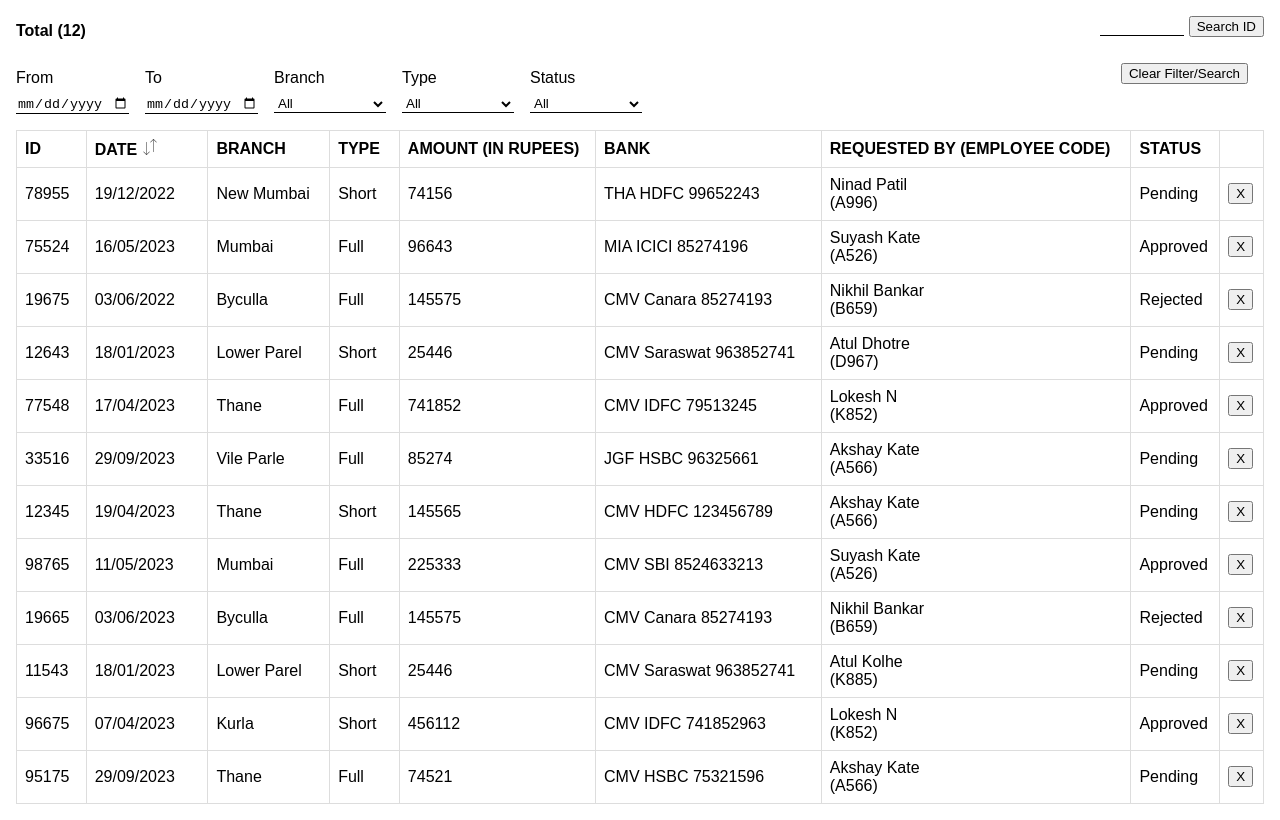
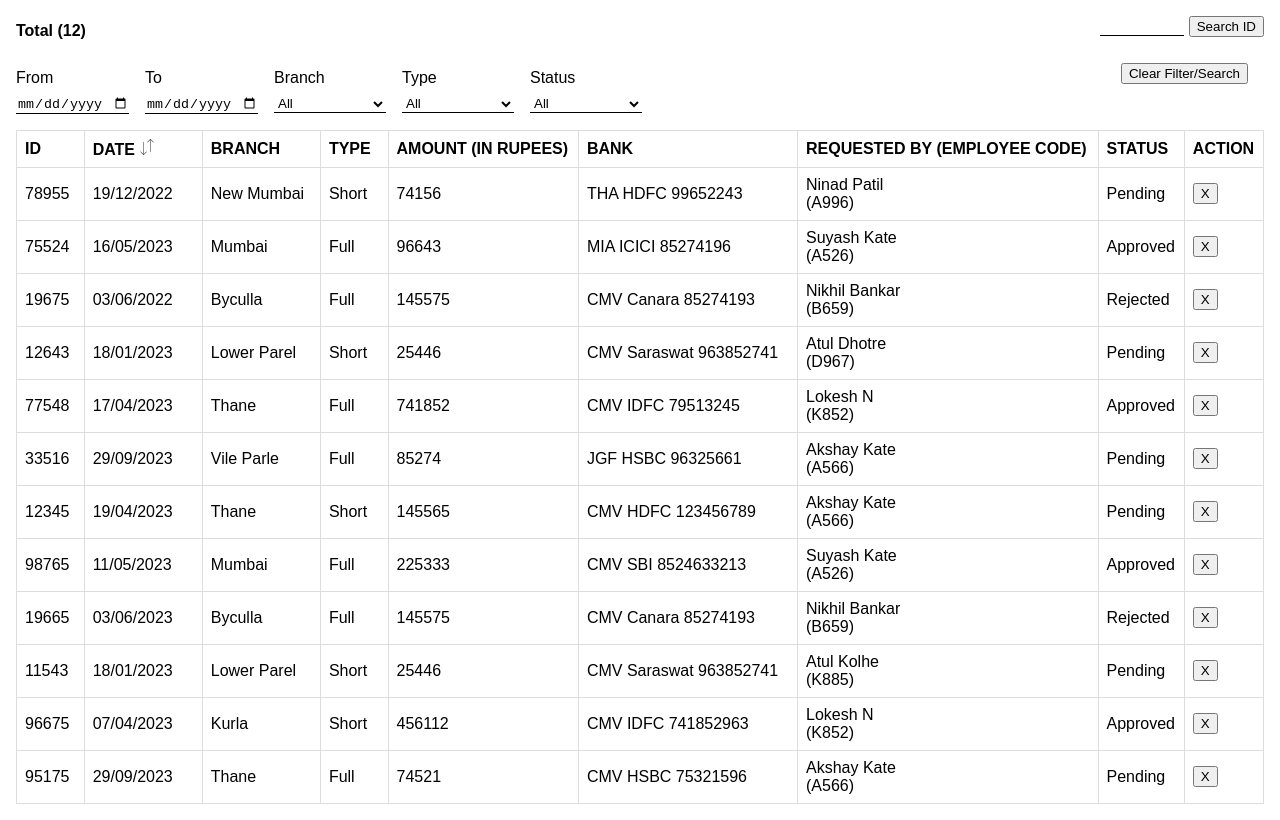
Before and after one commit to AkshayKate10/admin-panel, a React (Create React App) app: page / in a window 1280 px wide. Built offline with nearby package versions, Linux system fonts and the light colour scheme.

Commit message:
table header changed

```diff
--- a/src/Constants/constants.js
+++ b/src/Constants/constants.js
@@ -32,7 +32,7 @@ export const tableHeaders = [
   { label: "BANK", minWidth: "200px" },
   { label: "REQUESTED BY (EMPLOYEE CODE)", minWidth: "200px" },
   { label: "STATUS", minWidth: "50px" },
-  { label: "", minWidth: "10px" },
+  { label: "ACTION", minWidth: "10px" },
 ];
 
 export const sortLogo = (
```
